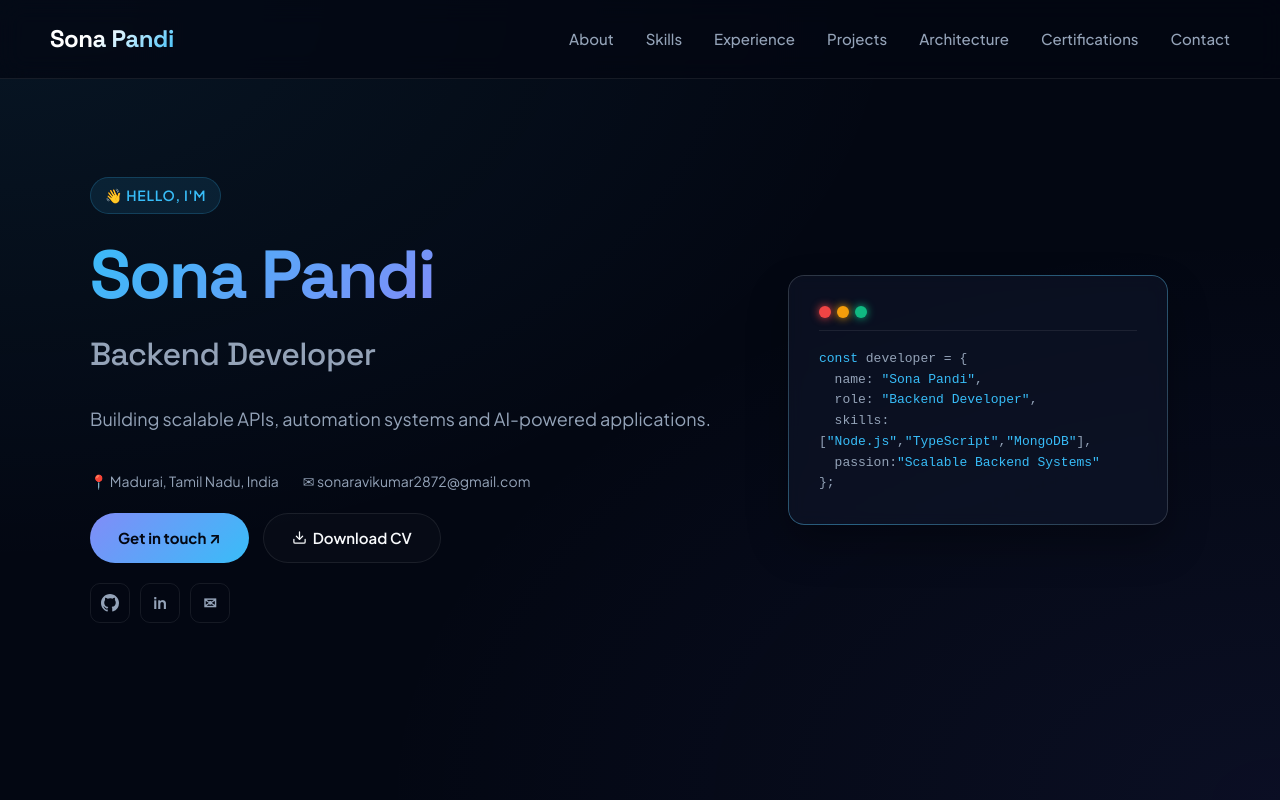
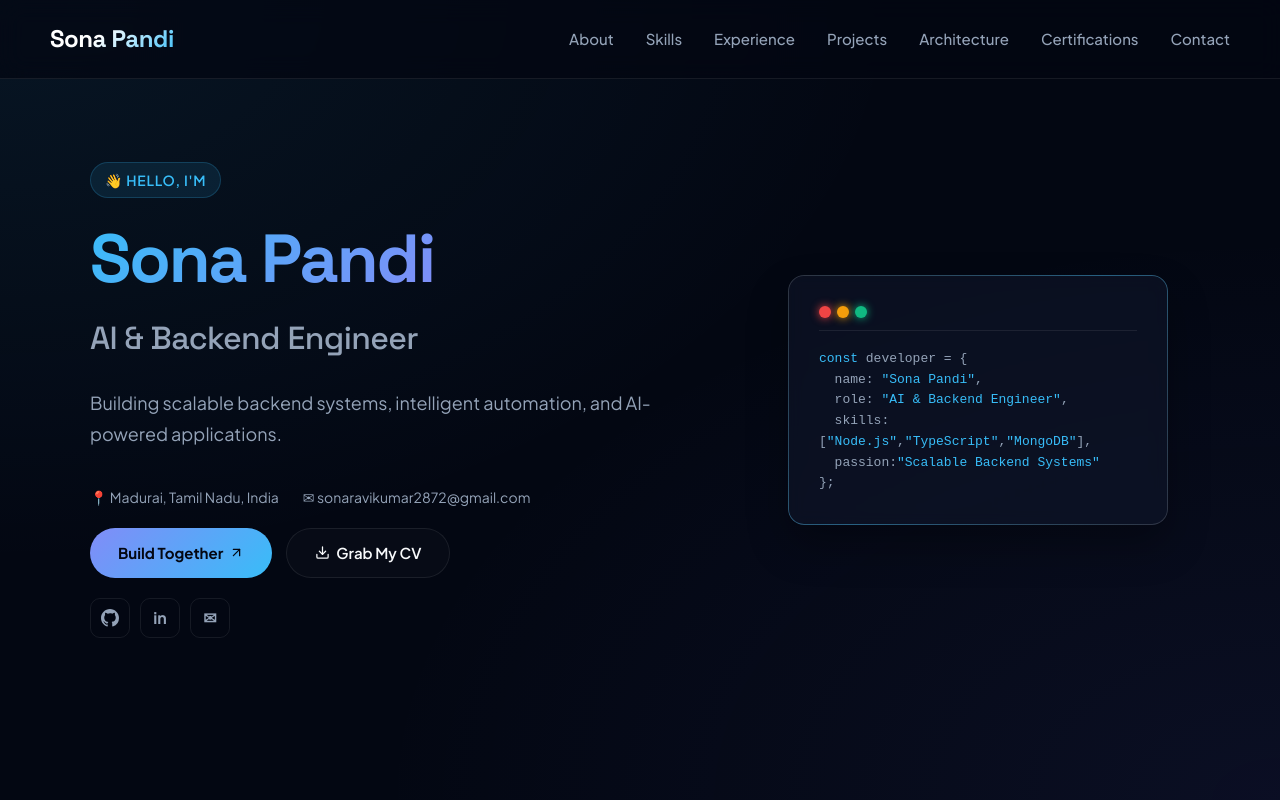
Before and after one commit to Sonaravikumar/portfolio, a React app: page / in a window 1280 px wide. Shown: the top 800 px of the page. Built offline with nearby package versions, Linux system fonts and the light colour scheme; the HTML template or start-up script is replaced by a standard one.

Commit message:
hero and about content changed

```diff
--- a/src/components/Hero.tsx
+++ b/src/components/Hero.tsx
@@ -1,5 +1,5 @@
 import { profile } from "../data/portfolio";
-import { FiDownload } from "react-icons/fi";
+import { FiDownload, FiArrowUpRight  } from "react-icons/fi";
 
 function Hero() {
   return (
@@ -30,14 +30,14 @@ function Hero() {
         {/* Action Buttons */}
         <div className="hero-actions">
           <a href="#contact" className="hero-btn-primary">
-            Get in touch  ↗
+            Build Together <FiArrowUpRight />
           </a>
           <a
             href="/Sonapandi_Resume.pdf"
             download="Sonapandi_Resume.pdf"
             className="hero-btn-secondary"
           >
-            <FiDownload /> Download CV
+            <FiDownload /> Grab My CV
           </a>
         </div>
 
--- a/src/data/portfolio.ts
+++ b/src/data/portfolio.ts
@@ -1,15 +1,15 @@
 export const profile = {
   name: "Sona Pandi",
-  role: "Backend Developer",
+  role: "AI & Backend Engineer",
   tagline:
-    "Building scalable APIs, automation systems and AI-powered applications.",
+    "Building scalable backend systems, intelligent automation, and AI-powered applications.",
 
   github: "https://github.com/Sonaravikumar",
 
   linkedin:
     "https://www.linkedin.com/in/sonapandi-ravikumar",
   about:
-    "Backend Developer with 1+ year of experience building scalable REST APIs and web applications using Node.js, Express.js, and MongoDB. Skilled in backend architecture, third-party API integrations, authentication, and automation workflows. Experienced in developing messaging automation solutions and contributing to full-stack applications with React.js. Passionate about creating reliable, efficient, and scalable software solutions."
+    "AI & Backend Engineer specializing in scalable backend architectures, intelligent automation, and AI-powered products. Experienced in building high-performance APIs, integrating AI models, designing workflow automation systems, and developing reliable cloud-ready applications using Node.js, Express.js, and MongoDB. Passionate about combining software engineering and artificial intelligence to create innovative solutions that scale efficiently and deliver meaningful business impact."
 };
 
 export const skillCategories = [
```
